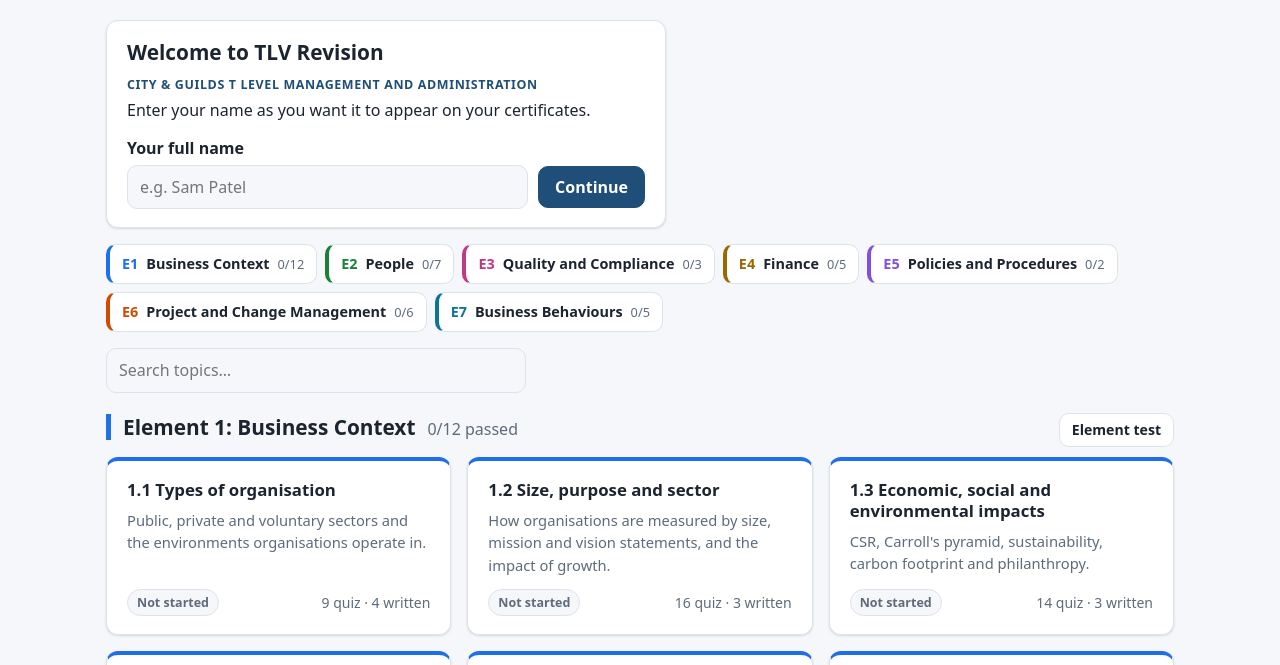
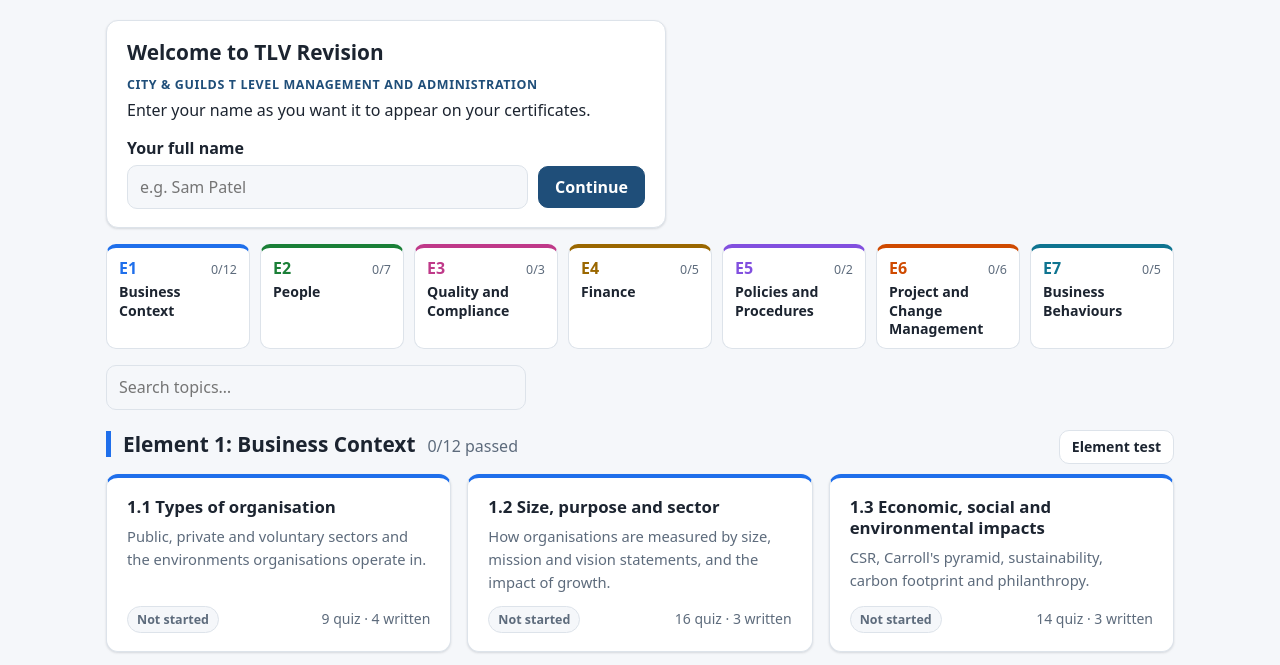
Before and after one commit to tom-landy/TLV-Revision, a plain HTML site: page public/index.html in a window 1280 px wide. Shown: the part 66-731 px from the top of the page. Drawn offline with Linux system fonts and the light colour scheme.

Commit message:
Make the Element jump row equal tiles across the full width
Co-Authored-By: Claude Opus 5.5 <noreply@anthropic.com>
Claude-Session: https://claude.ai/code/session_016cyNFYshUYaavtu1phesXM

```diff
--- a/public/css/style.css
+++ b/public/css/style.css
@@ -125,15 +125,18 @@ label { display: block; font-weight: 600; margin: 8px 0 4px; }
 .name-form { max-width: 560px; }
 .search { margin: 0 0 20px; max-width: 420px; }
 .subject { margin-bottom: 28px; }
-.jump { display: flex; flex-wrap: wrap; gap: 8px; margin: 0 0 16px; }
+.jump { display: grid; grid-template-columns: repeat(auto-fit, minmax(140px, 1fr)); grid-auto-rows: 1fr; gap: 10px; margin: 0 0 16px; }
 .jump-btn {
-  display: inline-flex; align-items: center; gap: 8px; min-height: 40px; padding: 6px 12px;
-  border: 1px solid var(--line); border-left: 4px solid var(--subject); border-radius: 10px;
-  background: var(--surface); color: var(--text); font: inherit; font-size: .9rem; font-weight: 600; cursor: pointer;
+  display: flex; flex-direction: column; align-items: stretch; gap: 4px; height: 100%; min-height: 76px;
+  padding: 10px 12px; text-align: left;
+  border: 1px solid var(--line); border-top: 4px solid var(--subject); border-radius: 10px;
+  background: var(--surface); color: var(--text); font: inherit; font-size: .88rem; font-weight: 600; line-height: 1.3; cursor: pointer;
 }
 .jump-btn:hover { border-color: var(--subject); }
-.jump-num { color: var(--subject); font-weight: 800; }
-.jump-count { font-weight: 500; font-size: .8rem; color: var(--muted); }
+.jump-top { display: flex; justify-content: space-between; align-items: baseline; }
+.jump-num { color: var(--subject); font-weight: 800; font-size: 1rem; }
+.jump-count { font-weight: 500; font-size: .78rem; color: var(--muted); }
+.jump-name { display: block; }
 .subject-head { display: flex; align-items: baseline; gap: 12px; flex-wrap: wrap; margin-bottom: 10px; }
 .subject-head h2 { margin: 0; padding-left: 12px; border-left: 5px solid var(--subject); }
 .grid { display: grid; grid-template-columns: repeat(auto-fill, minmax(260px, 1fr)); gap: 16px; }
--- a/public/js/app.js
+++ b/public/js/app.js
@@ -309,8 +309,9 @@
       var done = s.topics.filter(function (t) { return state.certificates[t.id]; }).length;
       var m = s.title.match(/^Element (\d+):\s*(.*)$/);
       return '<button type="button" class="jump-btn" data-jump="' + esc(s.id) + '" style="--subject:' + esc(s.colour || "#1f4e79") + '">' +
-        (m ? '<span class="jump-num">E' + m[1] + "</span>" + esc(m[2]) : esc(s.title)) +
-        '<span class="jump-count">' + done + "/" + s.topics.length + "</span></button>";
+        '<span class="jump-top"><span class="jump-num">' + (m ? "E" + m[1] : "") + '</span>' +
+        '<span class="jump-count">' + done + "/" + s.topics.length + "</span></span>" +
+        '<span class="jump-name">' + esc(m ? m[2] : s.title) + "</span></button>";
     }).join("") + "</nav>";
 
     html += '<div class="search"><label for="topicSearch" class="sr-only">Search topics</label>' +
```
